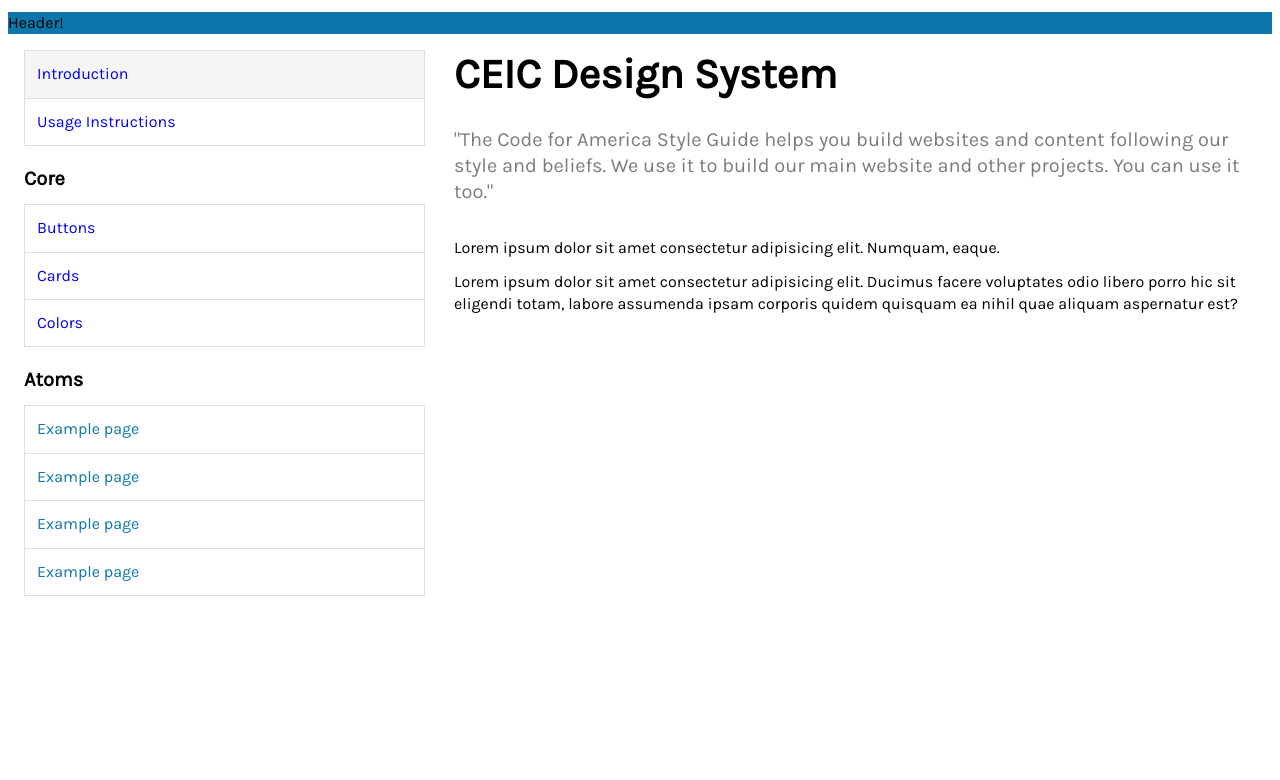
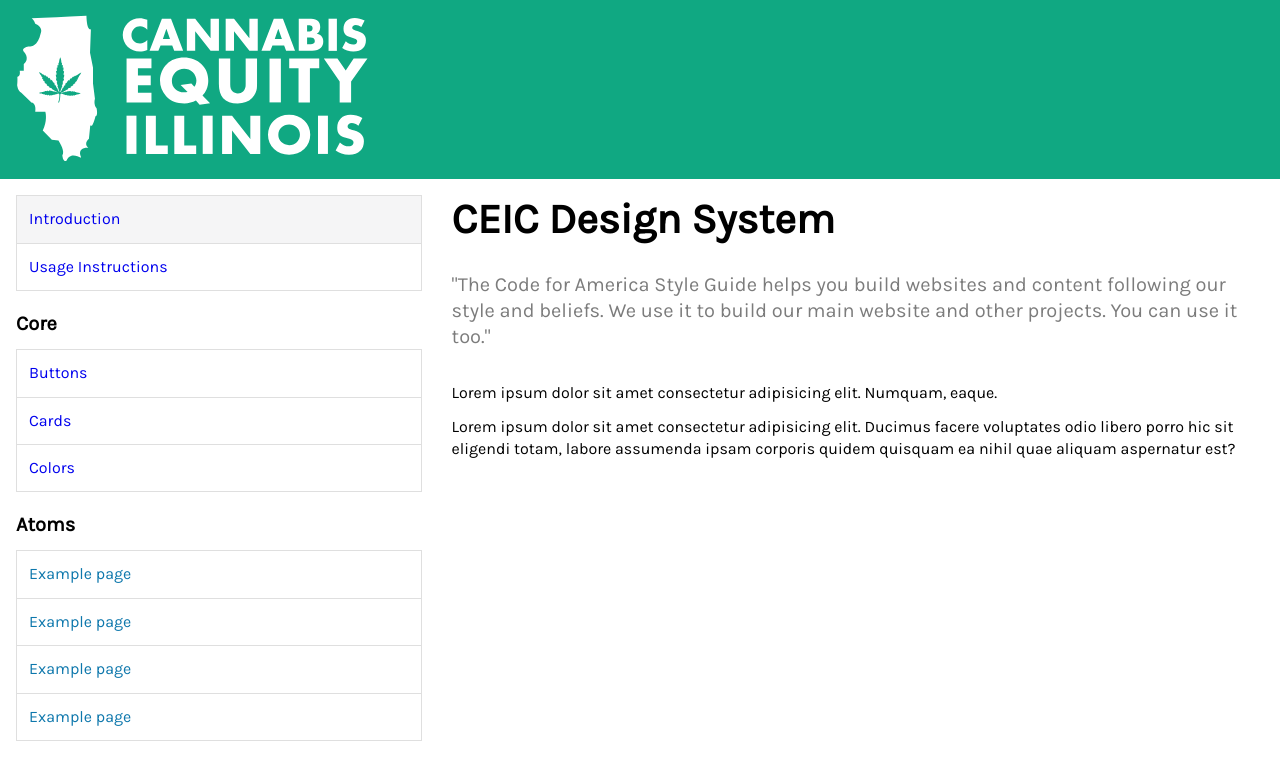
Before and after one commit to Code-For-Chicago/ceic_design_system, a Jekyll site: the page built from docs/index.html, in a window 1280 px wide. Shown: the top 780 px of the page. Built offline with Jekyll 4.4.1, drawn with Linux system fonts in a browser that asks for light colours; nearby versions of some CDN libraries.

Commit message:
minimal changes, and added assets folder for imgs

```diff
--- a/docs/_includes/header.html
+++ b/docs/_includes/header.html
@@ -1,3 +1,5 @@
-<header>
-    <p>Header!</p>
+<header class="site-header">
+    <div class="site-header-logo">
+        <a href="#"><img src="../assets/img/CEIC_Logo_Main_White.svg" alt="Cannabis Equity Illinois"></a>
+    </div>
 </header>
--- a/docs/css/style.scss
+++ b/docs/css/style.scss
@@ -1,13 +1,21 @@
 ---
 ---
+
+$font-stack: 'Karla', Helvetica, sans-serif;
+$primary-color: #10A882;
 
 html {
     box-sizing: border-box;
     font-size: 1rem;
     // font-family: "freight-sans-pro", "Freight Sans Pro", "Verdana", "Arial", sans-serif;
-    font-family: 'Karla', Helvetica, sans-serif;
+    font-family: $font-stack;
     font-weight: 400;
     line-height: 1.4;
+}
+
+body {
+    height: 100%;
+    margin: 0;
 }
 
 p {
@@ -17,7 +25,7 @@ p {
 
 
 header {
-    background-color: rgb(13, 119, 172);
+    background-color: $primary-color;
 }
 
 .flex-container {
```
Also changed, not shown: docs/assets/img/CEIC_Logo_Main_White.svg (added).
